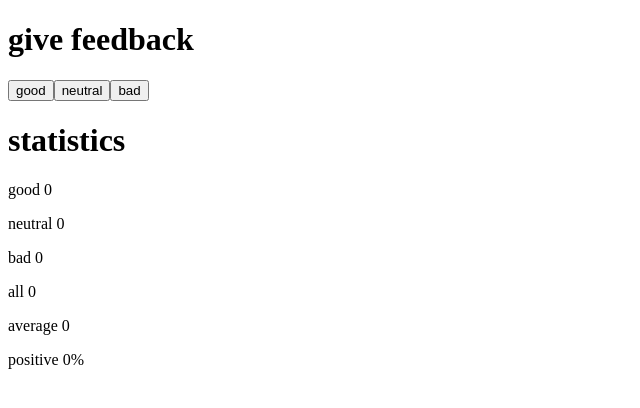
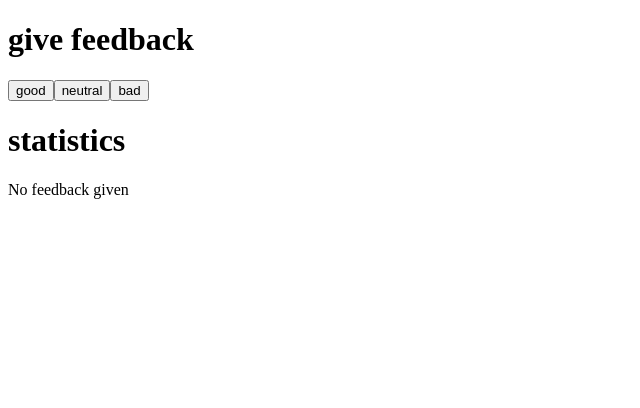
Before and after one commit to DrMoshtael/fullstackopenPart1, a React (Vite) app in the folder unicafe/: page / in a window 1280 px wide. Shown: the top 408 px of the page, without its empty margins (0-640 px from the left). Built offline with nearby package versions, Linux system fonts and the light colour scheme.

Commit message:
Exercise 1.9 unicafe step4

```diff
--- a/unicafe/src/App.jsx
+++ b/unicafe/src/App.jsx
@@ -1,9 +1,16 @@
 import { useState } from 'react'
 
 const Statistics = (props) => {
+  if (props.all==0) {
+    return (
+      <div>
+        No feedback given
+      </div>
+    )
+  }
+
   return (
     <div>
-      <h1>statistics</h1>
       <p>good {props.good}</p>
       <p>neutral {props.neutral}</p>
       <p>bad {props.bad}</p>
@@ -20,8 +27,8 @@ const App = () => {
   const [neutral, setNeutral] = useState(0)
   const [bad, setBad] = useState(0)
   const [all, setAll] = useState(0)
-  const [average, setAverage] = useState(0)
-  const [positive, setPositive] = useState(0)
+  const [average, setAverage] = useState('')
+  const [positive, setPositive] = useState('')
 
 
   const handleGood = () => {
@@ -57,6 +64,7 @@ const App = () => {
       <button onClick={handleGood}>good</button>
       <button onClick={handleNeutral}>neutral</button>
       <button onClick={handleBad}>bad</button>
+      <h1>statistics</h1>
       <Statistics good={good} neutral={neutral} bad={bad} all={all} average={average} positive={positive} />
     </div>
   )
```
